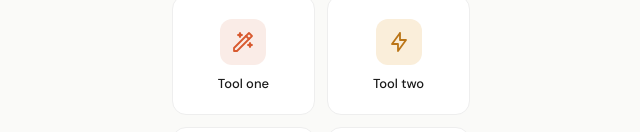
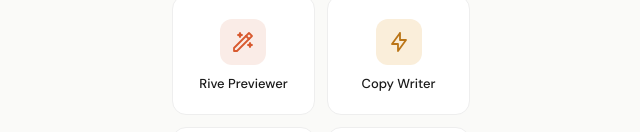
Before and after one commit to choudharyharsh-wq/popcorn, a React (Vite) app: page / in a window 1280 px wide. Shown: the part 325-457 px from the top of the page, without its empty margins (319-959 px from the left). Built offline with nearby package versions, Linux system fonts and the light colour scheme.

Commit message:
added kushagra's copy writing tool as tool2

```diff
--- a/src/App.jsx
+++ b/src/App.jsx
@@ -3,7 +3,7 @@ import './App.css'
 
 const tools = [
   {
-    name: 'Tool one',
+    name: 'Rive Previewer',
     path: '/tool1',
     url: 'https://www.popcorn.design',
     cls: 't1',
@@ -17,9 +17,9 @@ const tools = [
     ),
   },
   {
-    name: 'Tool two',
+    name: 'Copy Writer',
     path: '/tool2',
-    url: 'https://example.com',
+    url: 'https://copy-writing-platform.vercel.app/',
     cls: 't2',
     icon: (
       <svg viewBox="0 0 24 24" fill="none" stroke="currentColor" strokeWidth="1.8" strokeLinecap="round" strokeLinejoin="round">
```
